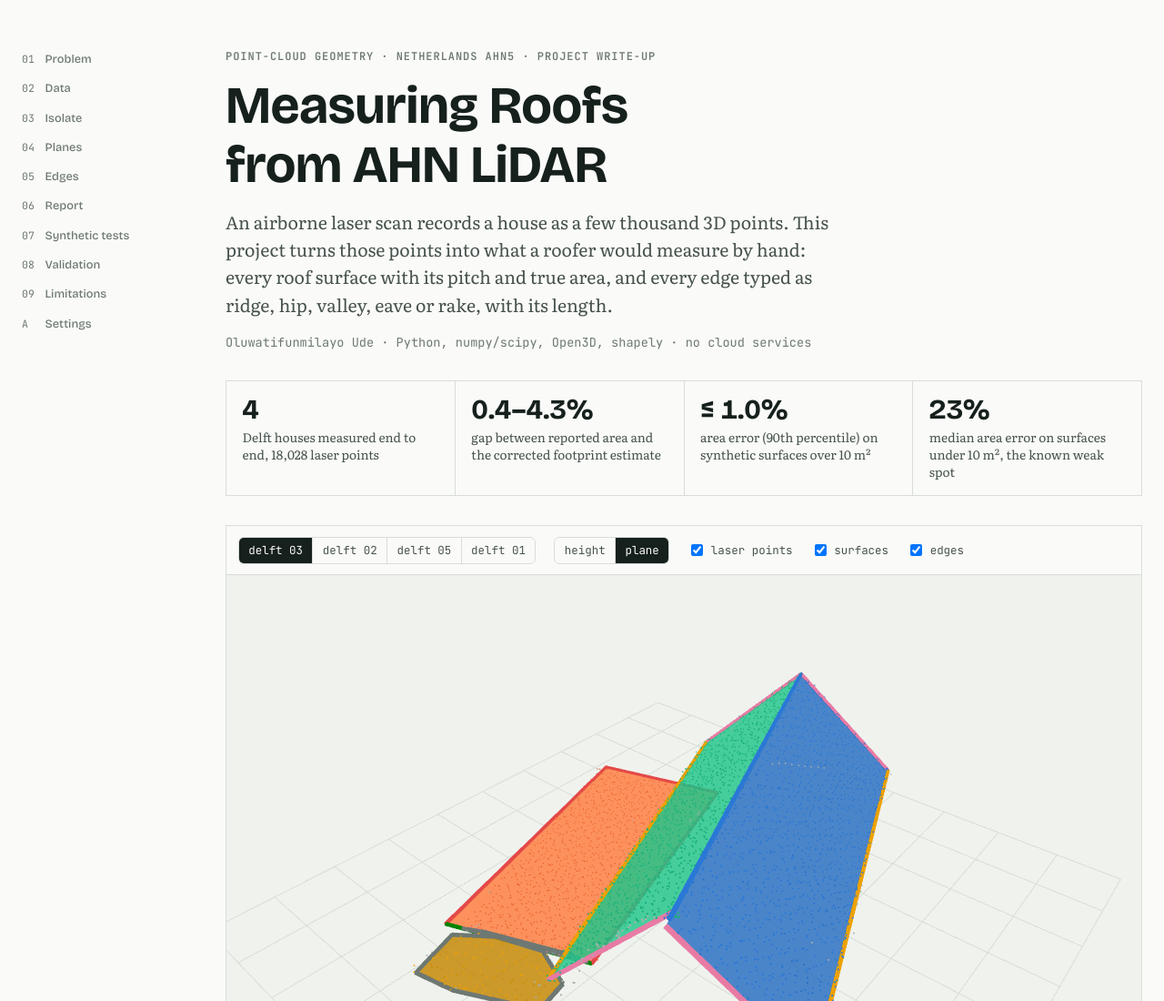
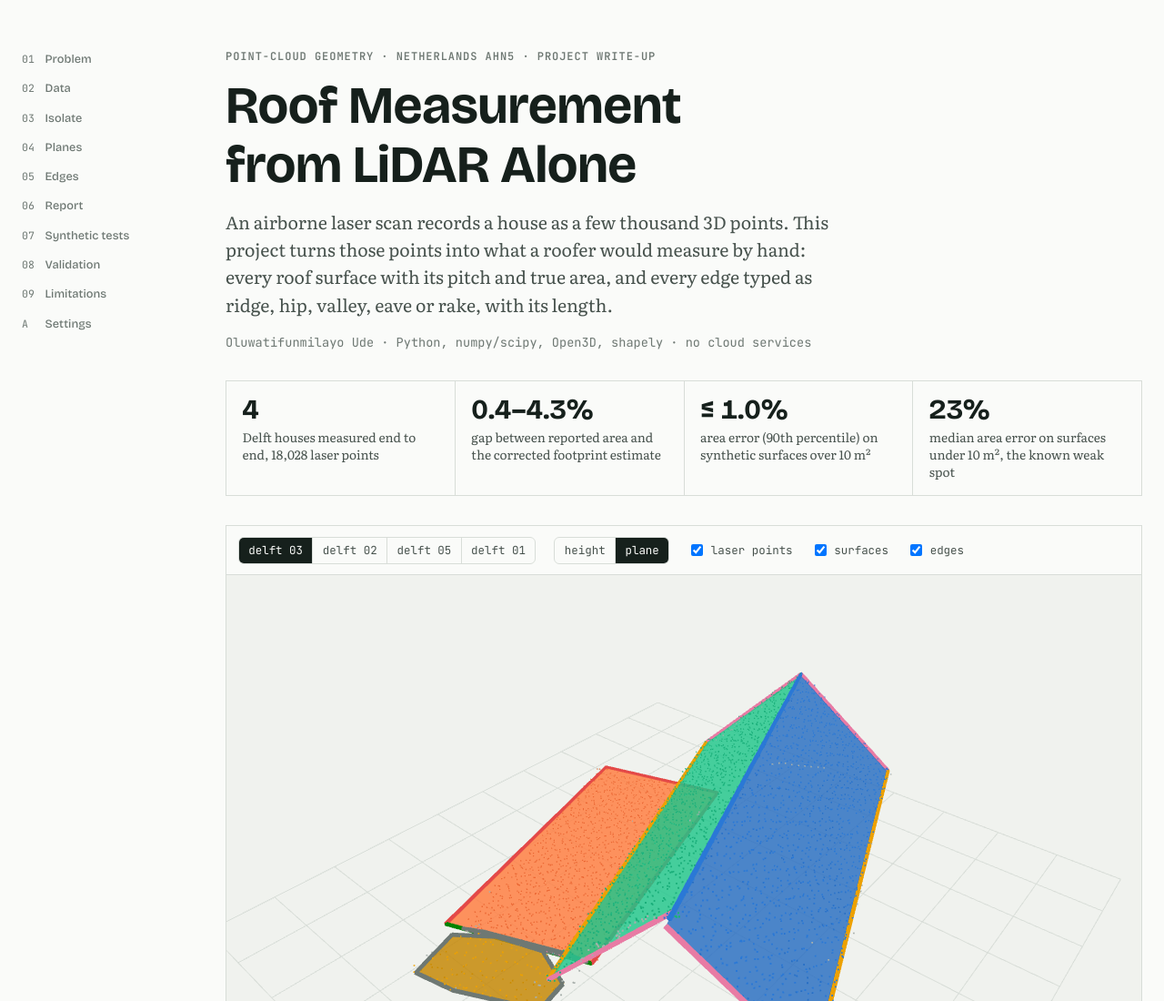
Before and after one commit to FunmilayoUde/roof-measurement-from-lidar, a plain HTML site: page docs/report/index.html in a window 1280 px wide. Shown: the top 1100 px of the page at 91% size. Drawn offline with nearby package versions, Linux system fonts and the light colour scheme.

Commit message:
Add MIT license; title the project Roof Measurement from LiDAR Alone

```diff
--- a/docs/report/index.html
+++ b/docs/report/index.html
@@ -1,4 +1,4 @@
-<title>Measuring Roofs from AHN LiDAR</title>
+<title>Roof Measurement from LiDAR Alone</title>
 <meta charset="utf-8">
 <meta name="claude:viewport-fit-sides" content="cover">
 <link rel="preconnect" href="https://fonts.googleapis.com">
@@ -161,7 +161,7 @@ td .sw { display: inline-block; width: 10px; height: 10px; border-radius: 2px; m
 
 <main>
 <p class="eyebrow">Point-cloud geometry · Netherlands AHN5 · Project write-up</p>
-<h1>Measuring Roofs from AHN LiDAR</h1>
+<h1>Roof Measurement from LiDAR Alone</h1>
 <p class="lede">An airborne laser scan records a house as a few thousand 3D points. This project turns those points into what a roofer would measure by hand: every roof surface with its pitch and true area, and every edge typed as ridge, hip, valley, eave or rake, with its length.</p>
 <p class="byline">Oluwatifunmilayo Ude · Python, numpy/scipy, Open3D, shapely · no cloud services</p>
 
```
Also changed, not shown: 2 other files.
